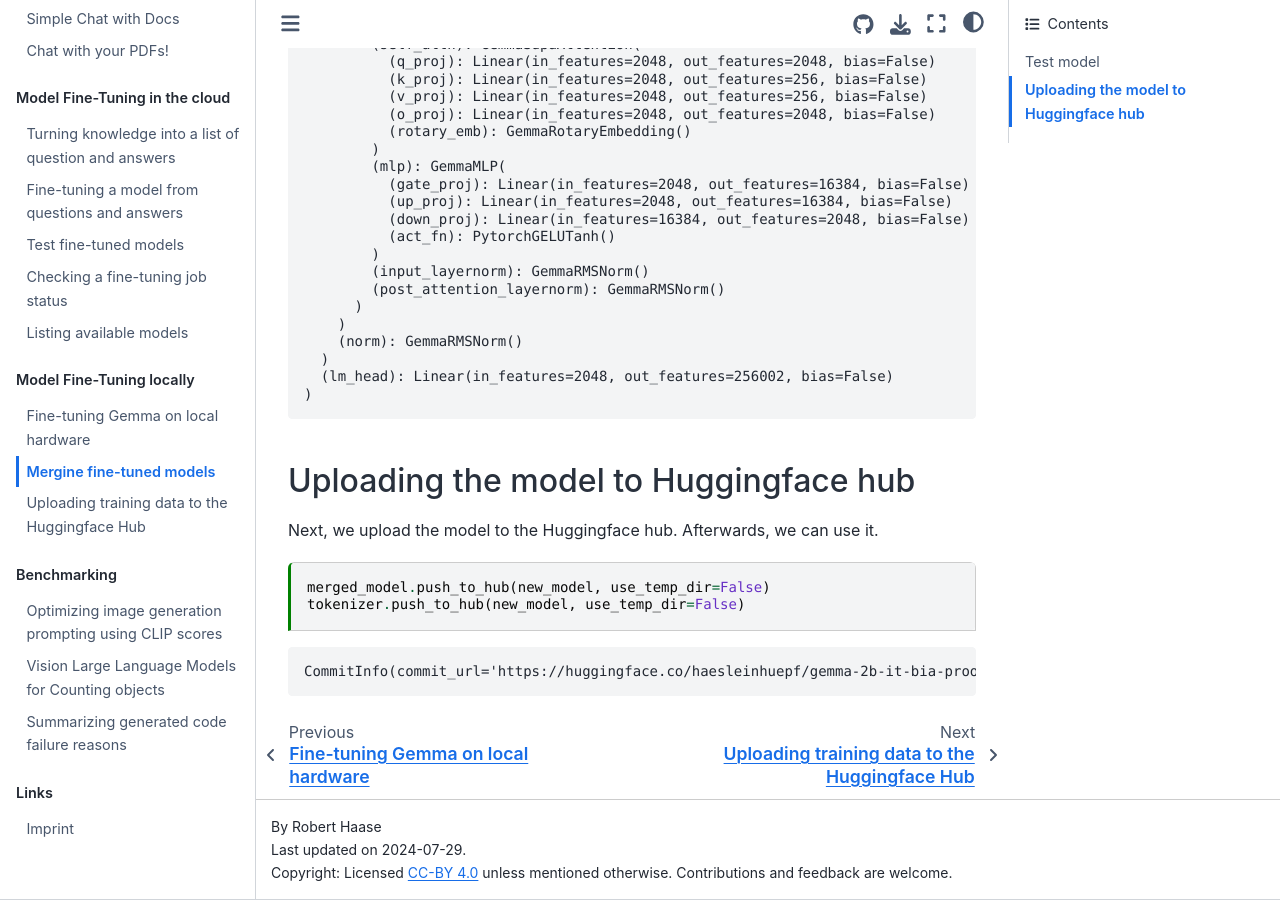
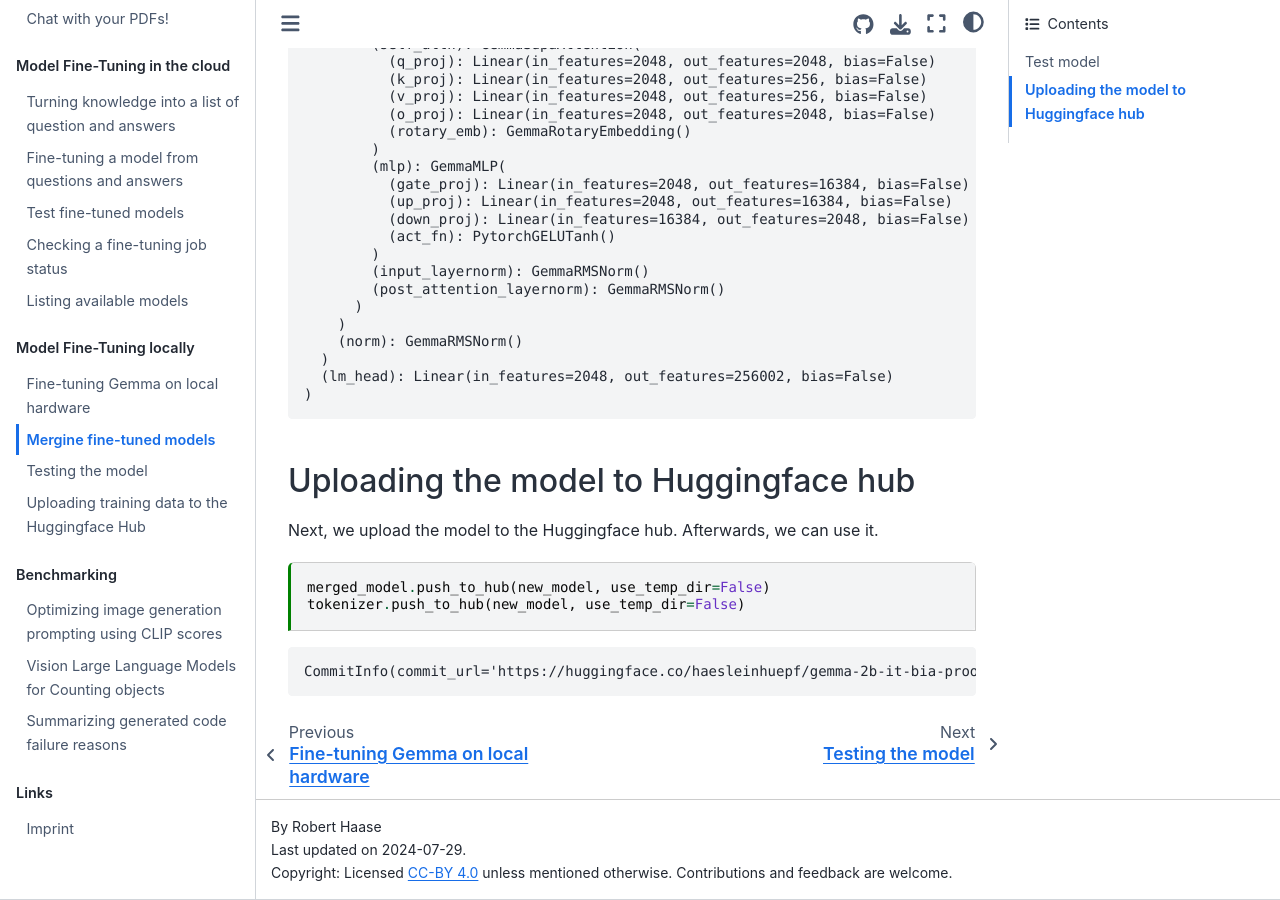
Before and after one commit to ScaDS/generative-ai-notebooks, a Jupyter Book: the page built from docs/71_fine_tuning_hf/merging_model.ipynb, in a window 1280 px wide and 900 px high, scrolled down 2151 px. Built offline with Jupyter Book 1.0.4 settings and Sphinx 7.4.7 and the Sphinx Book theme 1.1.4, drawn with Linux system fonts in a browser that asks for light colours; pages that are not in the unit, such as notebooks, are missing from menus; some of the changed lines change nothing that is shown.

Commit message:
examples for downloading data and for testing the model

```diff
--- a/docs/_toc.yml
+++ b/docs/_toc.yml
@@ -104,6 +104,7 @@ parts:
     chapters:
     - file: 71_fine_tuning_hf/fine-tune-gemma.ipynb
     - file: 71_fine_tuning_hf/merging_model.ipynb
+    - file: 71_fine_tuning_hf/test_model.ipynb
     - file: 71_fine_tuning_hf/hf_data_upload.ipynb
 
   - caption: Benchmarking
```
Also changed, not shown: docs/71_fine_tuning_hf/hf_data_upload.ipynb, docs/71_fine_tuning_hf/test_model.ipynb (added).
